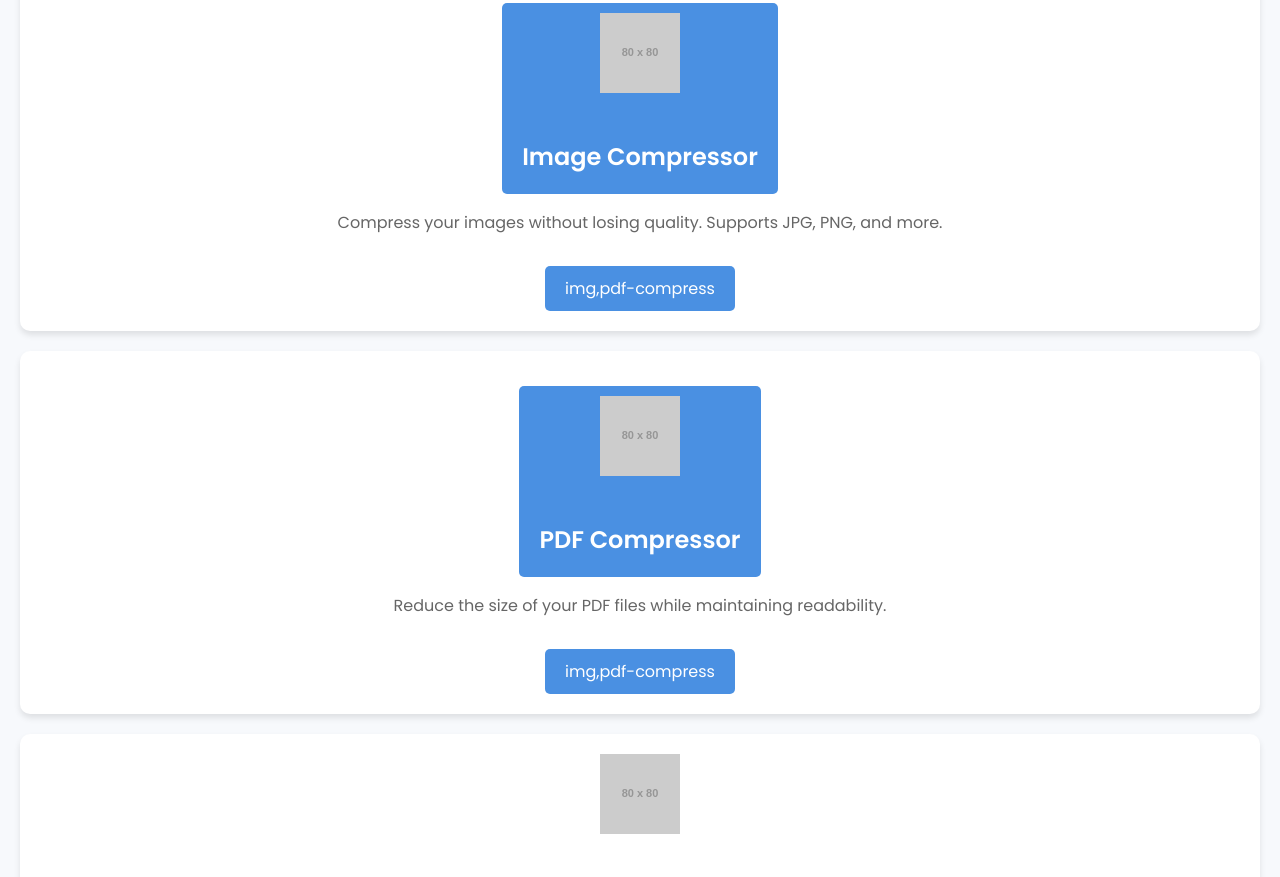
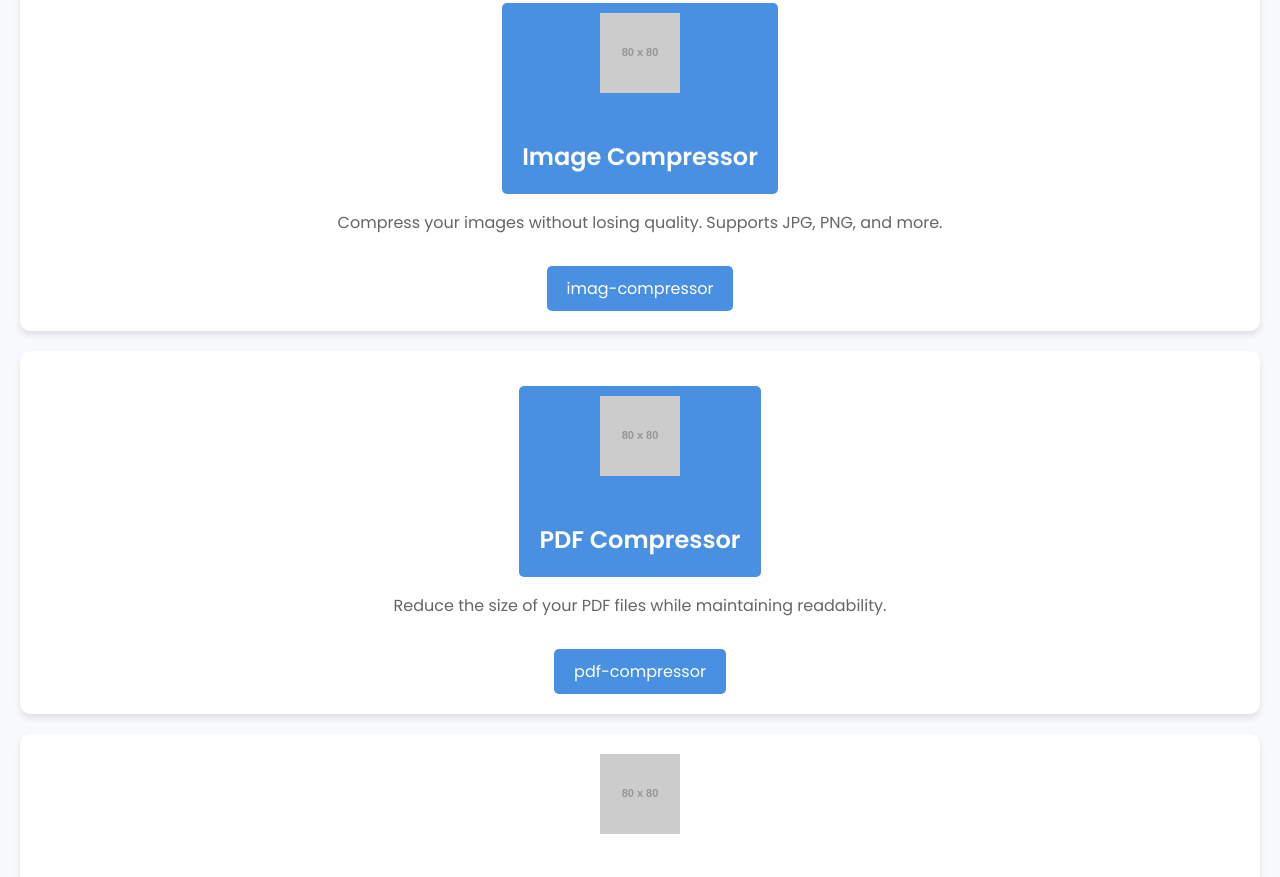
Before and after one commit to raje-5665/tool-, a plain HTML site: page index.html in a window 1280 px wide. Shown: the part 634-1511 px from the top of the page. Drawn offline with Linux system fonts and the light colour scheme; placeholder pictures from the web are drawn by us.

Commit message:
Update index.html

```diff
--- a/index.html
+++ b/index.html
@@ -189,7 +189,7 @@
                <h3>Image Compressor</h3>
                </a>
                <p>Compress your images without losing quality. Supports JPG, PNG, and more.</p>
-               <a href=tool"/image-compressor.html" class="tool-link">img,pdf-compress</a>
+               <a href="/image-compressor.html" class="tool-link">imag-compressor</a>
            </div>
 
            <div class="tool-card">
@@ -198,7 +198,7 @@
                 <h3>PDF Compressor</h3>
                 </a>
                 <p>Reduce the size of your PDF files while maintaining readability.</p>
-                <a href=tool"/pdf-compressor.html" class="tool-link">img,pdf-compress</a>
+                <a href="/pdf-compressor.html" class="tool-link">pdf-compressor</a>
             </div>
             <div class="tool-card">
                 <img src="https://via.placeholder.com/80" alt="More Tools Icon">
```
